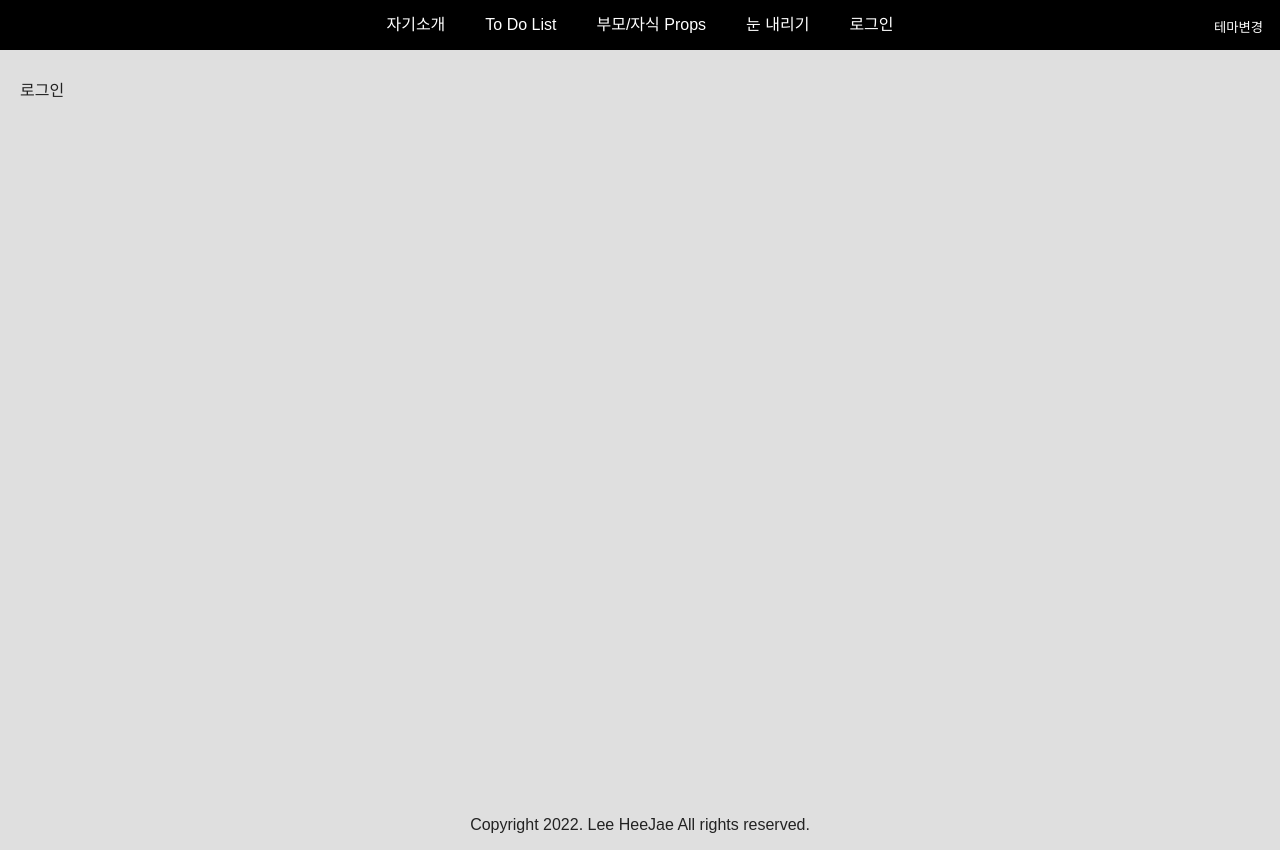
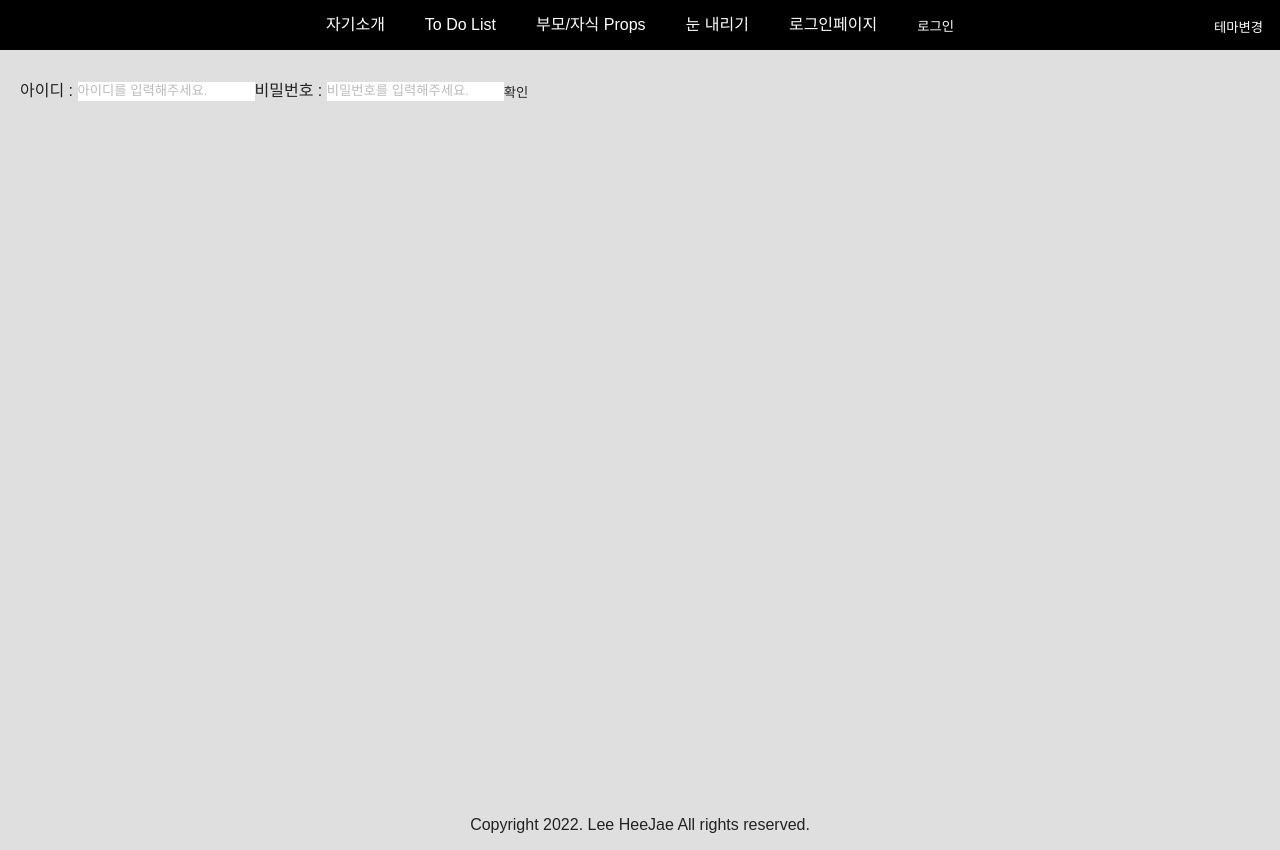
Before and after one commit to heejae0811/react-study, a React (Create React App) app: page /login in a window 1280 px wide. Built offline with nearby package versions, Linux system fonts and the light colour scheme.

Commit message:
Login hook context

```diff
--- a/src/App.js
+++ b/src/App.js
@@ -12,8 +12,10 @@ import Header from './component/layout/Header'
 import Footer from './component/layout/Footer'
 import Snow from './component/snow/Snow'
 import ThemeButton from './component/theme/ThemeButton'
+import {useUserState} from './context/UserContext'
 
 function App() {
+  const {user} = useUserState()
   const [isDarkMode, setIsDarkMode] = useState(false)
 
   return (
@@ -25,13 +27,18 @@ function App() {
 
         <Header/>
 
+        {user ? (
           <Routes isDarkMode={isDarkMode}>
             <Route path="/" element={<MainPage/>}/>
             <Route path="/todo" element={<TodoPage/>}/>
             <Route path="/props" element={<PropsPage/>}/>
             <Route path="/snow" element={<SnowPage/>}/>
+          </Routes>
+        ) : (
+          <Routes isDarkMode={isDarkMode}>
             <Route path="/login" element={<LoginPage/>}/>
           </Routes>
+        )}
 
         <Footer/>
       </ThemeProvider>
--- a/src/component/layout/Header.js
+++ b/src/component/layout/Header.js
@@ -1,7 +1,18 @@
 import {Link} from 'react-router-dom'
 import './header.scss'
+import {useUserDispatch, useUserState} from '../../context/UserContext'
 
 const Header = () => {
+  const { user } = useUserState();
+  const dispatch = useUserDispatch();
+
+  const onLogOut = () => {
+    alert("로그아웃 되었습니다.");
+    dispatch({
+      type: "LOGOUT",
+    });
+  };
+
   return (
     <header className="header">
       <ul>
@@ -18,9 +29,22 @@ const Header = () => {
           <Link to="/snow">눈 내리기</Link>
         </li>
         <li>
-          <Link to="/login">로그인</Link>
+          <Link to="/login">로그인페이지</Link>
         </li>
       </ul>
+
+      {
+        user ? (
+          <ul>
+            <li>{user.userId}님</li>
+            <li><button type="submit" value="로그아웃" onClick={onLogOut}>로그아웃</button></li>
+          </ul>
+        ) : (
+          <ul>
+            <li><button type="submit" value="로그인">로그인</button></li>
+          </ul>
+        )
+      }
     </header>
   )
 }
--- /dev/null
+++ b/src/context/UserContext.js
@@ -0,0 +1,57 @@
+import React, { createContext, useContext, useReducer } from "react";
+
+const initialState = {
+  userList: [],
+  user: null,
+};
+
+const reducer = (state, action) => {
+  switch (action.type) {
+    case "CREATE_USER":
+      return {
+        ...state,
+        userList: state.userList.concat(action.user),
+      };
+    case "LOGIN":
+      return {
+        ...state,
+        user: {
+          userId: action.userId,
+        },
+      };
+    case "LOGOUT":
+      return {
+        ...state,
+        user: null,
+      };
+    default:
+      return state;
+  }
+};
+
+const UserStateContext = createContext(null);
+const UserDispatchContext = createContext(null);
+
+export const UserProvider = ({ children }) => {
+  const [state, dispatch] = useReducer(reducer, initialState);
+
+  return (
+    <UserStateContext.Provider value={state}>
+      <UserDispatchContext.Provider value={dispatch}>
+        {children}
+      </UserDispatchContext.Provider>
+    </UserStateContext.Provider>
+  );
+};
+
+export const useUserState = () => {
+  const state = useContext(UserStateContext);
+  if (!state) throw new Error("Cannot find UserProvider");
+  return state;
+};
+
+export const useUserDispatch = () => {
+  const dispatch = useContext(UserDispatchContext);
+  if (!dispatch) throw new Error("Cannot find UserProvider");
+  return dispatch;
+};
--- /dev/null
+++ b/src/hooks/useAuth.js
@@ -0,0 +1,19 @@
+import {useState, useCallback} from 'react'
+
+// useCallback은 특정 함수를 새로 만들지 않고 재사용하고 싶을 때 사용한다.
+export default (initialValue) => {
+  const [value, setValue] = useState(initialValue)
+
+  const handler = useCallback((e) => {
+    const blank = /\s/
+
+    if (blank.test(e.target.value) === true) {
+      alert('공백은 사용할 수 없습니다.')
+      return
+    }
+
+    setValue(e.target.value)
+  }, [])
+
+  return [value, handler, setValue]
+};
--- a/src/index.js
+++ b/src/index.js
@@ -1,12 +1,15 @@
 import React from 'react'
 import ReactDOM from 'react-dom/client'
 import {BrowserRouter} from 'react-router-dom'
+import {UserProvider} from './context/UserContext'
 import App from './App'
 import './scss/common.scss'
 
 const root = ReactDOM.createRoot(document.getElementById('root'))
 root.render(
-  <BrowserRouter>
-    <App/>
-  </BrowserRouter>
+  <UserProvider>
+    <BrowserRouter>
+      <App/>
+    </BrowserRouter>
+  </UserProvider>
 )
--- a/src/pages/login/index.js
+++ b/src/pages/login/index.js
@@ -1,7 +1,44 @@
+// Login.jsx
+import React, {useCallback, useState} from 'react'
+import useAuth from '../../hooks/useAuth'
+import {useUserDispatch, useUserState} from '../../context/UserContext'
+
 function LoginPage() {
+  const [id, onChangeId, setId] = useAuth('')
+  const [pwd, onChangePwd, setPwd] = useAuth('')
+
+  const onReset = useCallback(() => {
+    setId('')
+    setPwd('')
+  }, [setId, setPwd])
+
+  const onLogin = () => {
+    if (!id || !pwd) {
+      alert('모든 값을 정확하게 입력해주세요')
+      return
+    }
+
+    alert('로그인')
+    onReset()
+
+    dispatch({
+      type: 'LOGIN',
+      userId: id
+    })
+  }
+
+  const {userList} = useUserState()
+  const dispatch = useUserDispatch()
+
   return (
     <div className="login-page">
-      로그인
+      <label htmlFor="user_id">아이디 : </label>
+      <input type="text" id="user_id" value={id} onChange={onChangeId} placeholder="아이디를 입력해주세요." required/>
+
+      <label htmlFor="user_pwd">비밀번호 : </label>
+      <input type="text" id="user_pwd" value={pwd} onChange={onChangePwd} placeholder="비밀번호를 입력해주세요." required/>
+
+      <button type="submit" value="로그인" onClick={onLogin}>확인</button>
     </div>
   )
 }
--- a/src/pages/main/index.js
+++ b/src/pages/main/index.js
@@ -5,11 +5,15 @@ import 'swiper/css/navigation'
 import 'swiper/css/pagination'
 import 'swiper/css/scrollbar'
 import './index.scss'
+import {useUserState} from '../../context/UserContext'
 
 function MainPage() {
+  const {user} = useUserState()
+
   return (
     <div className="main-page">
       <h1>자기소개 :)</h1>
+      <h3>{user.userId}님 환영합니다.</h3>
 
       <Swiper
         modules={[Navigation, Pagination, A11y]}
--- a/src/scss/layout/_layout.scss
+++ b/src/scss/layout/_layout.scss
@@ -1,7 +1,5 @@
 // layout
 body {
-  overflow-x: hidden;
-
   &::-webkit-scrollbar {
     width: 6px;
   }
```
Lines whose indentation alone changed are shown as unchanged.
